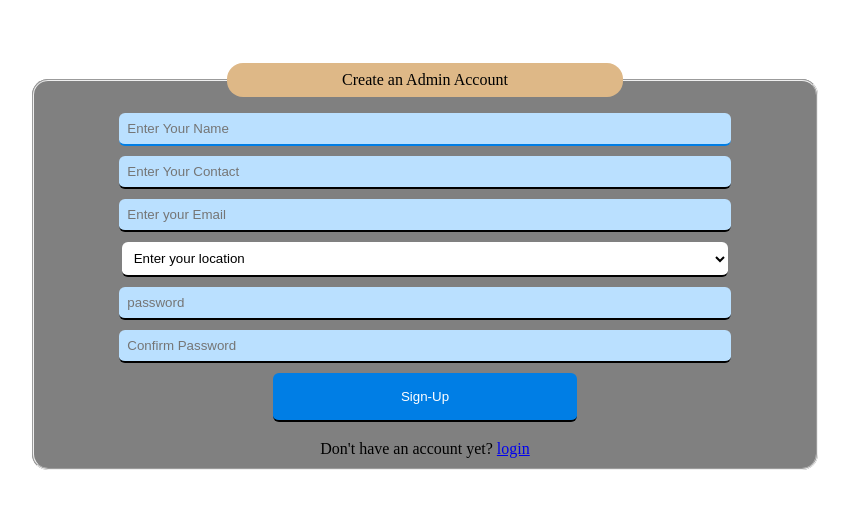
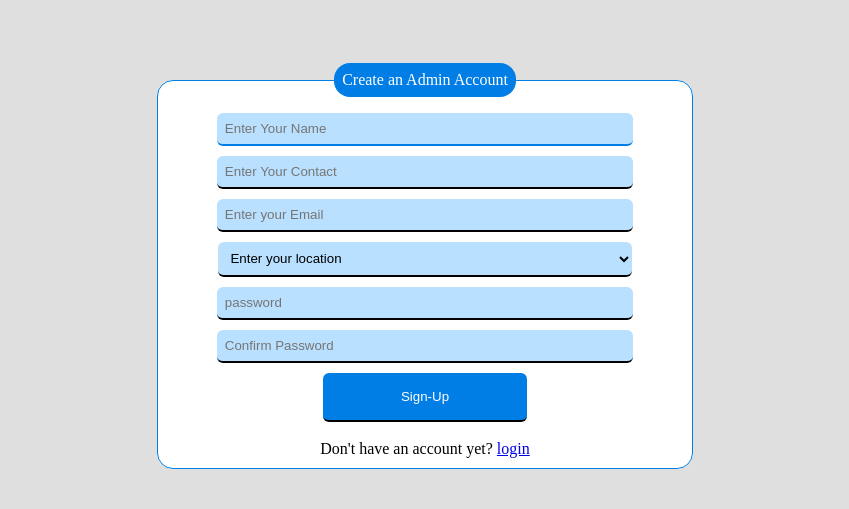
Before and after one commit to jennermaxim/hospital_management_system, a PHP site: page /admin/signup.php in a window 1280 px wide. Shown: the top 509 px of the page, without its empty margins (215-1064 px from the left). Run offline with PHP 8.4, Linux system fonts and the light colour scheme; tables that the repository leaves empty or names only in its code hold one stand-in row (values such as "Sample post").

Commit message:
Updating the Admin Registration form

```diff
--- a/admin/assets/css/form.css
+++ b/admin/assets/css/form.css
@@ -53,13 +53,13 @@ select:focus {
 }
 
 form select {
-  width: 80%;
+  width: 81%;
   margin-top: 10px;
   border-radius: 6px;
   outline: none;
   border-style: none;
   border-bottom: 2px solid #000;
-  background-color: #fff;
+  background-color: #bae0ff;
   padding: 8px;
 }
 
@@ -78,16 +78,20 @@ form select {
   cursor: pointer;
 }
 
+.main fieldset .error {
+  color: red;
+}
+
 /* RESPONSIVENESS CODE */
 @media screen and (max-width: 600px) {
-  form{
+  form {
     width: 90%;
   }
 
-  form input{
+  form input {
     width: 90%;
   }
-  form select{
+  form select {
     width: 95%;
   }
 }
--- a/admin/signup.php
+++ b/admin/signup.php
@@ -1,4 +1,25 @@
 <?php include 'includes/config.php' ?>
+<?php
+$error = "";
+if (isset($_POST['submit'])) {
+    $name = $_POST['name'];
+    $contact = $_POST['contact'];
+    $email = $_POST['email'];
+    $location = $_POST['location'];
+    $password = $_POST['password'];
+    $cpassword = $_POST['cpassword'];
+    if ($password === $cpassword) {
+        $insert = mysqli_query($conn, "insert into tbl_administrator(a_id, admin, contact, l_id, password, email) value(null, '" . $name . "', '" . $contact . "', '" . $location . "', '" . md5($password) . "', '" . $email . "')");
+        if ($insert) {
+            header('location:index.php');
+        } else {
+            $error .= "Failed to Insert...!";
+        }
+    } else {
+        $error .= "Password does not match...!";
+    }
+}
+?>
 <!DOCTYPE html>
 <html lang="en">
 
@@ -9,28 +30,25 @@
     <link rel="shortcut icon" href="images/favicon.jpeg" type="image/jpeg">
     <link rel="stylesheet" href="assets/css/form.css" type="text/css">
     <style>
+        body {
+            background-color: rgb(223, 223, 223);
+        }
+
         fieldset {
-            width: 60%;
+            width: 510px;
             margin-top: 5%;
             border-radius: 16px;
-            background-color: gray;
+            background-color: #fff;
+            border: 1px solid #007ee5;
         }
 
         legend {
             text-align: center;
             padding: 8px;
-            background-color: burlywood;
-            width: 50%;
+            background-color: #007ee5;
             margin: 0;
             border-radius: 16px;
-        }
-
-        .success {
-            color: green;
-        }
-
-        .error {
-            color: red;
+            color: #fff;
         }
     </style>
 </head>
@@ -40,26 +58,9 @@
         <center>
             <fieldset>
                 <legend>Create an Admin Account</legend>
-                <?php
-                if (isset($_POST['submit'])) {
-                    $name = $_POST['name'];
-                    $contact = $_POST['contact'];
-                    $email = $_POST['email'];
-                    $location = $_POST['location'];
-                    $password = $_POST['password'];
-                    $cpassword = $_POST['cpassword'];
-                    if ($password === $cpassword) {
-                        $insert = mysqli_query($conn, "insert into tbl_administrator(a_id, admin, contact, l_id, password, email) value(null, '" . $name . "', '" . $contact . "', '" . $location . "', '" . md5($password) . "', '" . $email . "')");
-                        if ($insert) {
-                            header('location:index.php');
-                        } else {
-                            echo "<span class='error'><legend>Failed to Insert...!</legend></span>";
-                        }
-                    } else {
-                        echo "<span color='red' class='error'><legend>Password does not match...!</legend></span>";
-                    }
-                }
-                ?>
+                <span class="error">
+                    <?php echo $error; ?>
+                </span>
                 <form method="post">
                     <input type="text" name="name" id="" placeholder="Enter Your Name" required autofocus>
                     <input type="tel" name="contact" id="" placeholder="Enter Your Contact" required>
@@ -85,6 +86,11 @@
         </center>
     </div>
 </body>
-<script src="assests/js/script.js"></script>
+<script>
+    let error = document.querySelector(".main fieldset .error");
+    setTimeout(() => {
+        error.style.display = "none";
+    }, 10000);
+</script>
 
 </html>
--- a/index.php
+++ b/index.php
@@ -1,9 +1,9 @@
 <?php
 include 'includes/config.php';
+$error = "";
 if (isset($_POST['submit'])) {
     $email = $_POST['email'];
     $password = $_POST['password'];
-    $error = "";
     $select = mysqli_query($conn, "select * from tbl_employee where email = '" . $email . "' and password = '" . md5($password) . "'");
     if ($row = mysqli_fetch_array($select)) {
         session_start();
--- a/register.php
+++ b/register.php
@@ -1,5 +1,6 @@
 <?php
 include 'includes/config.php';
+$error = "";
 if (isset($_POST['submit'])) {
     $fname = $_POST['fname'];
     $lname = $_POST['lname'];
@@ -10,7 +11,6 @@ if (isset($_POST['submit'])) {
     $password = $_POST['password'];
     $cpassword = $_POST['cpassword'];
     $title = $_POST['title'];
-    $error = "";
     if ($password === $cpassword) {
         $select_email = mysqli_query($conn, "select email from tbl_employee where email = '" . $email . "'");
         if (mysqli_num_rows($select_email) > 0) {
```
Also changed, not shown: admin/index.php (+23 -14 lines).
